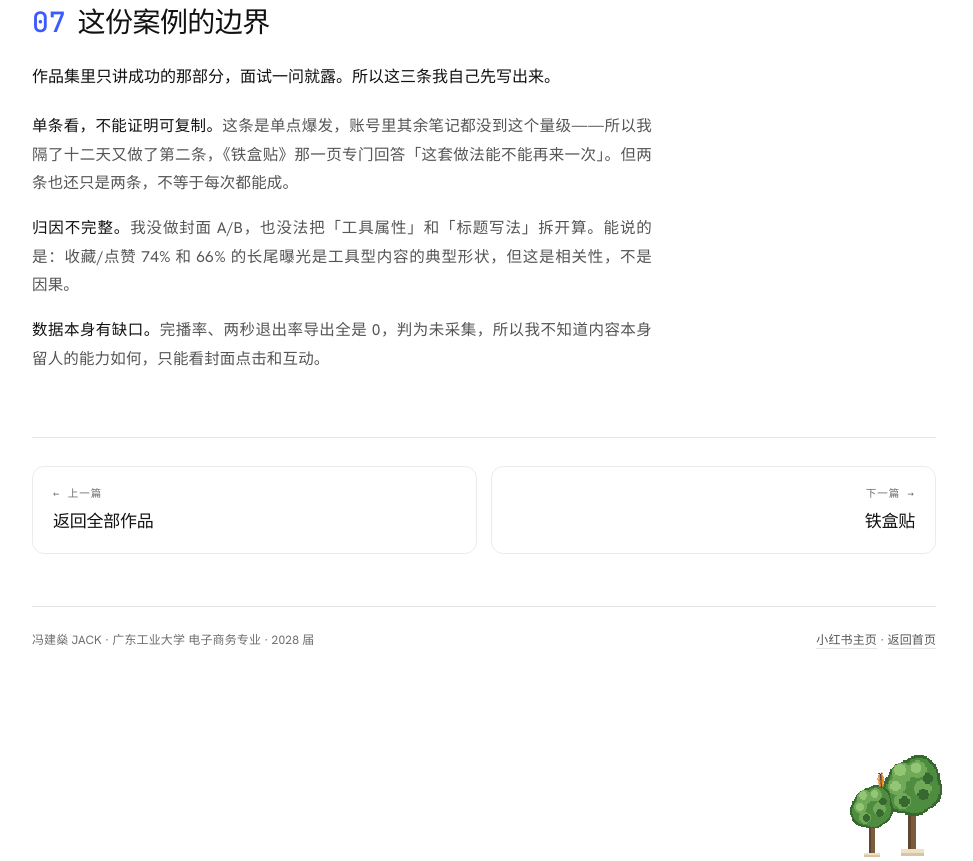
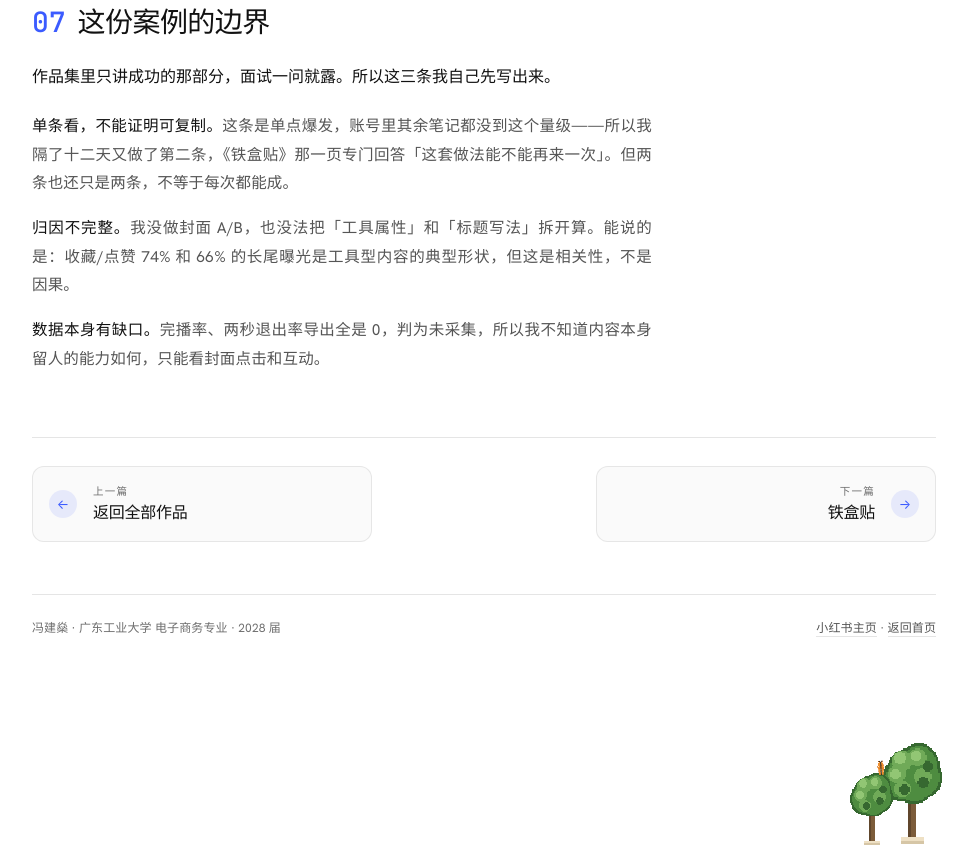
Before and after one commit to Jack028BOT/personal-website, a plain HTML site: page works/cute-face-grid.html in a window 1280 px wide. Shown: the part 8432-9293 px from the top of the page, without its empty margins (156-1129 px from the left). Drawn offline with Linux system fonts and the light colour scheme.

Commit message:
去掉身份行里的 JACK；上下站改成带箭头徽标的定宽卡片

```diff
--- a/assets/css/work-v2.css
+++ b/assets/css/work-v2.css
@@ -822,7 +822,6 @@
 .chart-card,
 .phase,
 .related-card,
-.pager-link,
 .work-shot,
 .work-cover__frame {
   border-color: var(--surface-border);
--- a/assets/css/work.css
+++ b/assets/css/work.css
@@ -331,43 +331,93 @@
   color: var(--grey3);
 }
 
-/* ---------- ⑩ 上下站 ---------- */
+/* ---------- ⑩ 上下站 ----------
+   只有一个去处时不要拉成通栏（空荡荡一条），所以卡片定宽 340、
+   超出换行；箭头做成圆形徽标贴在卡片外侧，悬停时顺着方向轻推一下。 */
 .work-pager {
-  display: grid;
-  grid-template-columns: repeat(auto-fit, minmax(260px, 1fr));
+  display: flex;
+  flex-wrap: wrap;
   gap: 14px;
   margin-top: 56px;
   padding-top: 28px;
   border-top: 1px solid var(--border);
 }
 .pager-link {
+  position: relative;
+  flex: 0 1 340px;
+  max-width: 340px;
   display: flex;
   flex-direction: column;
-  gap: 6px;
-  padding: 18px 20px;
-  border: 1px solid var(--border);
+  justify-content: center;
+  gap: 5px;
+  min-height: 76px;
+  padding: 14px 20px 14px 60px;
+  border: 1px solid var(--surface-border);
   border-radius: 12px;
+  background: var(--chat-surface);
   text-decoration: none;
-  transition: border-color 0.18s ease, background 0.18s ease;
+  transition: border-color 0.2s ease, background 0.2s ease,
+              transform 0.2s var(--ease-out), box-shadow 0.2s ease;
+}
+.pager-link::before {
+  content: "\2190";
+  position: absolute;
+  left: 16px;
+  top: 50%;
+  width: 28px;
+  height: 28px;
+  display: grid;
+  place-items: center;
+  border-radius: 50%;
+  background: color-mix(in srgb, var(--accent) 10%, transparent);
+  color: var(--accent);
+  font-size: 13px;
+  line-height: 1;
+  transform: translateY(-50%);
+  transition: transform 0.2s var(--ease-out),
+              background 0.2s ease;
 }
 .pager-link:hover {
-  border-color: color-mix(in srgb, var(--accent) 45%, var(--border));
-  background: color-mix(in srgb, var(--accent) 4%, transparent);
+  border-color: color-mix(in srgb, var(--accent) 40%, var(--surface-border));
+  background: color-mix(in srgb, var(--accent) 5%, var(--chat-surface));
+  transform: translateY(-2px);
+  box-shadow: 0 6px 18px rgba(0, 0, 0, 0.07);
 }
-.pager-link--next { text-align: right; }
+.pager-link:hover::before {
+  background: color-mix(in srgb, var(--accent) 18%, transparent);
+}
+.pager-link--prev:hover::before { transform: translateY(-50%) translateX(-3px); }
+
+.pager-link--next {
+  margin-left: auto;
+  padding: 14px 60px 14px 20px;
+  text-align: right;
+}
+.pager-link--next::before {
+  content: "\2192";
+  left: auto;
+  right: 16px;
+}
+.pager-link--next:hover::before { transform: translateY(-50%) translateX(3px); }
+
 .pager-dir {
   font-family: var(--font-mono);
   font-size: 10.5px;
-  letter-spacing: 0.1em;
+  line-height: 1.2;
+  letter-spacing: 0.12em;
   color: var(--grey3);
 }
 .pager-name {
   font-family: var(--font-display);
-  font-weight: 600;
-  font-size: 17px;
+  font-weight: 650;
+  font-size: 16px;
+  line-height: 1.35;
   color: var(--grey1);
   letter-spacing: -0.015em;
+  transition: color 0.2s ease;
 }
+.pager-link:hover .pager-name { color: var(--accent); }
+[data-theme="dark"] .pager-link:hover { box-shadow: none; }
 
 /* ---------- ⑪ 页脚 ---------- */
 .work-foot {
@@ -463,6 +513,10 @@
   /* 三列在手机上太挤，改两列；奇数个时最后一张跨满整行 */
   .work-stats { grid-template-columns: repeat(2, minmax(0, 1fr)); }
   .work-stats > :last-child:nth-child(odd) { grid-column: 1 / -1; }
-  .pager-link--next { text-align: left; }
+  /* 单列堆叠时左右的空间线索没了，两张统一成「箭头在左、文字在左」 */
+  .pager-link,
+  .pager-link--next { flex: 1 1 100%; max-width: none; }
+  .pager-link--next { margin-left: 0; padding: 14px 20px 14px 60px; text-align: left; }
+  .pager-link--next::before { left: 16px; right: auto; }
   .work-foot { flex-direction: column; align-items: flex-start; }
 }
--- a/works/cute-face-grid.html
+++ b/works/cute-face-grid.html
@@ -3,9 +3,9 @@
 <head>
 <meta charset="utf-8">
 <meta name="viewport" content="width=device-width, initial-scale=1">
-<title>萌系贴贴生成器 · 作品集案例 · 冯建燊 JACK</title>
+<title>萌系贴贴生成器 · 作品集案例 · 冯建燊</title>
 <meta name="description" content="作品集案例：我把「每条内容都要开 Ps 抠图一小时」压成网页三步，做成一个小工具，再用一条笔记把它推出去——19.2 万曝光、7,701 赞藏、13.5% 封面点击率，99.5% 来自非粉丝。">
-<meta name="author" content="冯建燊 JACK">
+<meta name="author" content="冯建燊">
 
 <!-- 像素太阳 favicon -->
 <link rel="icon" type="image/svg+xml" href="../assets/img/favicon.svg">
@@ -13,8 +13,8 @@
 <link rel="stylesheet" href="../assets/css/tokens.css?v=20261115-18">
 <link rel="stylesheet" href="../assets/css/base.css?v=20261115-18">
 <link rel="stylesheet" href="../assets/css/deco.css?v=20261115-18">
-<link rel="stylesheet" href="../assets/css/work.css?v=20261115-18">
-<link rel="stylesheet" href="../assets/css/work-v2.css?v=20261116-04">
+<link rel="stylesheet" href="../assets/css/work.css?v=20261116-23">
+<link rel="stylesheet" href="../assets/css/work-v2.css?v=20261116-23">
 </head>
 <body>
 <a class="skip-link" href="#content">跳到主要内容</a>
@@ -384,18 +384,18 @@
     <!-- ⑫ 上下站 -->
     <nav class="work-pager">
       <a class="pager-link pager-link--prev" href="../index.html">
-        <span class="pager-dir">&larr; 上一篇</span>
+        <span class="pager-dir">上一篇</span>
         <span class="pager-name">返回全部作品</span>
       </a>
       <a class="pager-link pager-link--next" href="tincase.html">
-        <span class="pager-dir">下一篇 &rarr;</span>
+        <span class="pager-dir">下一篇</span>
         <span class="pager-name">铁盒贴</span>
       </a>
     </nav>
 
     <!-- ⑬ 页脚 -->
     <footer class="work-foot">
-      <p>冯建燊 JACK · 广东工业大学 电子商务专业 · 2028 届</p>
+      <p>冯建燊 · 广东工业大学 电子商务专业 · 2028 届</p>
       <p><a href="https://xhslink.cn/o/8sBwI0HFjC2" target="_blank" rel="noopener noreferrer">小红书主页</a> · <a href="../index.html">返回首页</a></p>
     </footer>
 
```
Also changed, not shown: index.html (+3 -3 lines), works/caotai.html (+5 -5 lines), works/data-review.html (+6 -6 lines), works/pre-grid.html (+5 -5 lines), works/tincase.html (+6 -6 lines), works/workspace.html (+6 -6 lines).
